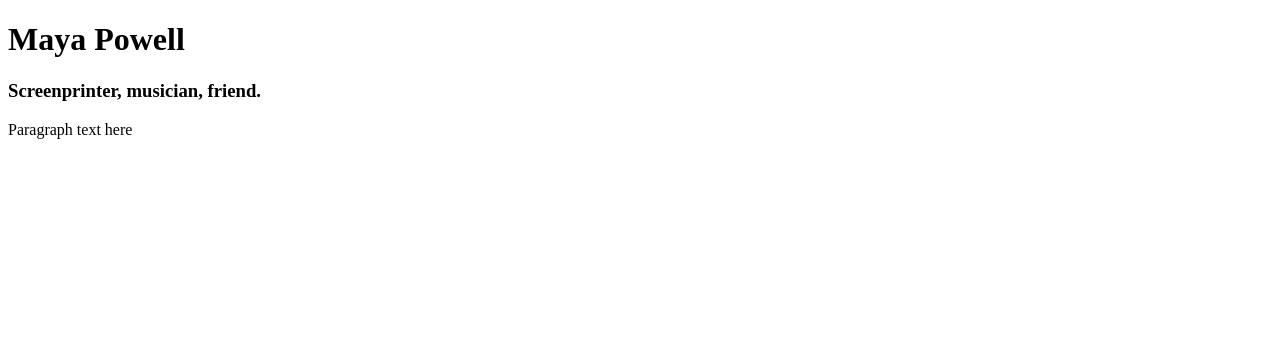
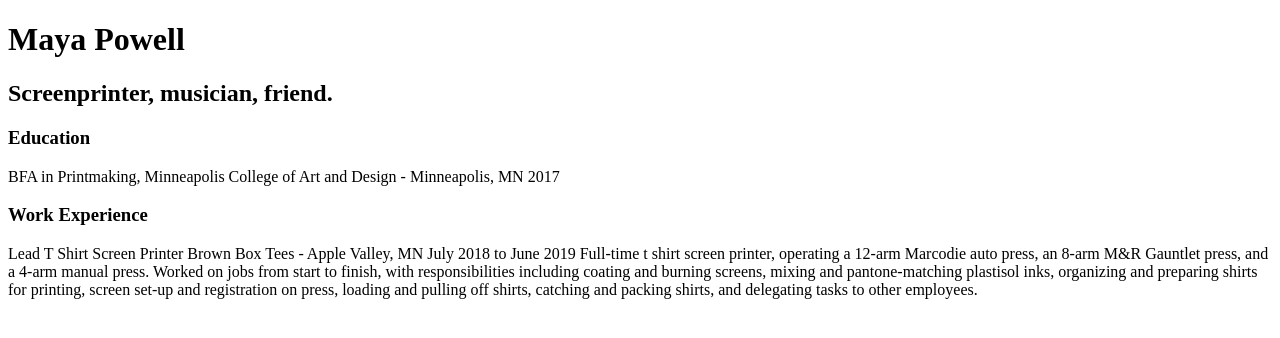
Before and after one commit to MayaAdlerPowell/mayaadlerpowell.github.io, a plain HTML site: page index.html in a window 1280 px wide. Drawn offline with Linux system fonts and the light colour scheme.

Commit message:
added body

```diff
--- a/index.html
+++ b/index.html
@@ -6,7 +6,17 @@
 
   <body>
     <h1>Maya Powell</h1>
-    <h3>Screenprinter, musician, friend.</h3>
-    <p>Paragraph text here</p>
+    <h2>Screenprinter, musician, friend.</h2>
+    <h3>Education</h3>
+      <p>BFA in Printmaking, Minneapolis College of Art and Design - Minneapolis, MN 2017</p>
+    <h3>Work Experience</h3>
+      <p> Lead T Shirt Screen Printer
+Brown Box Tees - Apple Valley, MN July 2018 to June 2019
+Full-time t shirt screen printer, operating a 12-arm Marcodie auto press,
+an 8-arm M&R Gauntlet press, and a 4-arm manual press.
+Worked on jobs from start to finish, with responsibilities including coating and burning screens,
+mixing and pantone-matching plastisol inks, organizing and preparing shirts for printing,
+screen set-up and registration on press, loading and pulling off shirts, catching and packing shirts,
+        and delegating tasks to other employees.</p>
   </body>
 </html>
```
